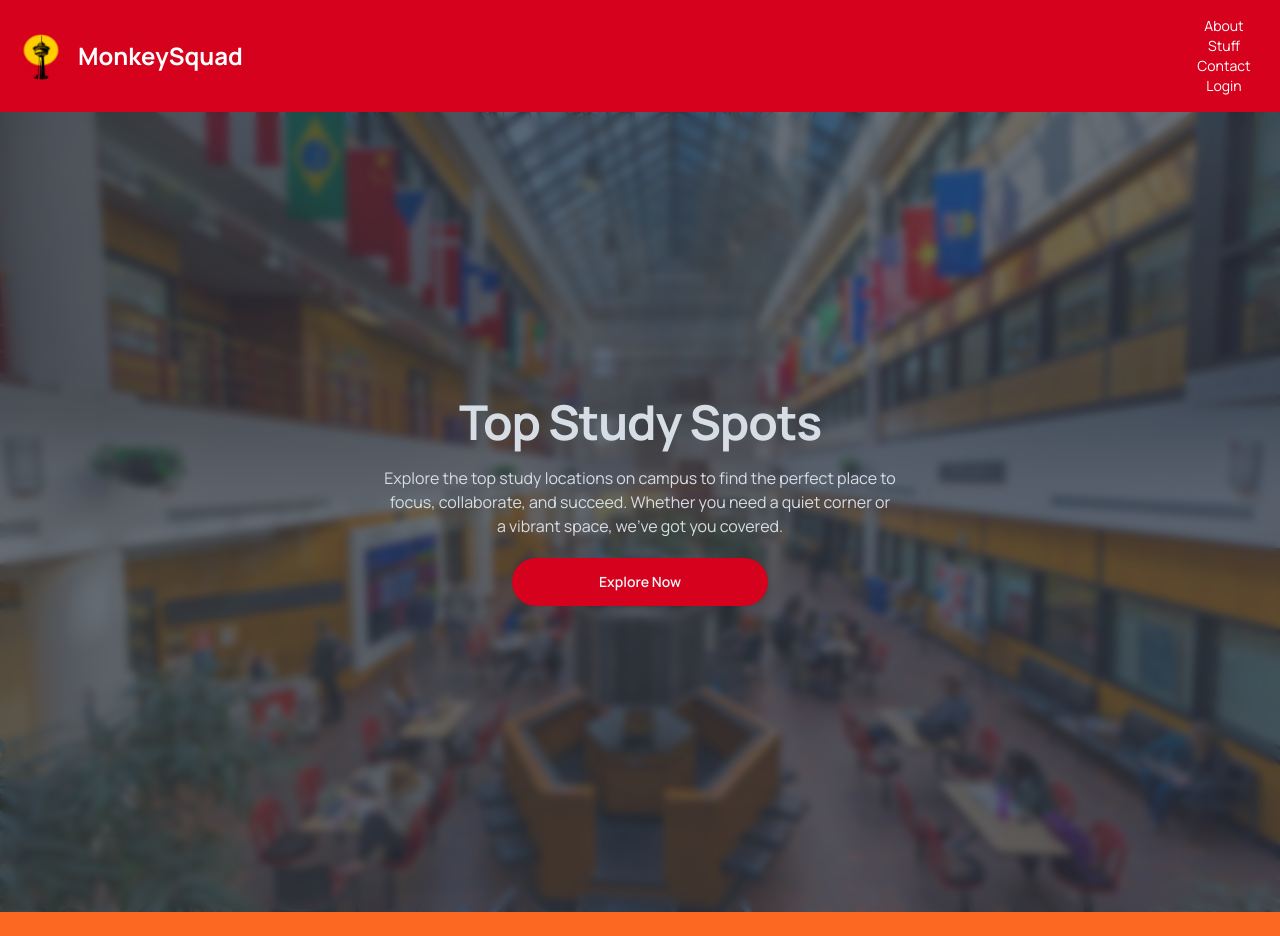
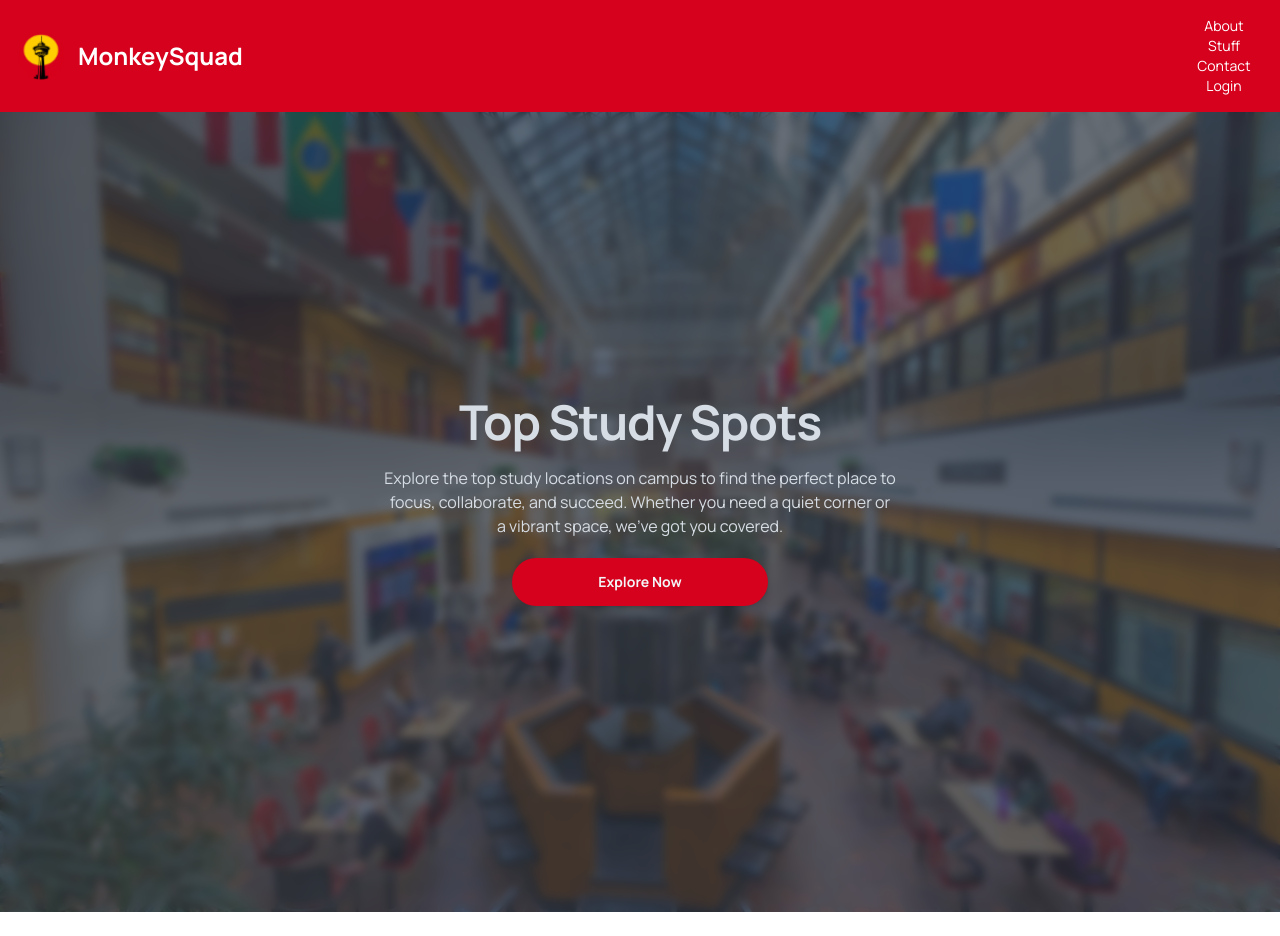
Before and after one commit to Jasmit22/ucalgaryFirstYear, a Next.js app: page /study-spots in a window 1280 px wide. Shown: the top 936 px of the page. Built offline with nearby package versions, Linux system fonts and the light colour scheme.

Commit message:
Format study-spots page

```diff
--- a/src/app/study-spots/page.jsx
+++ b/src/app/study-spots/page.jsx
@@ -1,18 +1,28 @@
 export default function StudySpotsPage() {
   return (
     <div className="flex flex-col gap-5">
-      <div className="hero min-h-screen" style={{backgroundImage: "url(/study-spots-hero.jpg)"}}>
+      <div
+        className="hero min-h-screen"
+        style={{ backgroundImage: "url(/study-spots-hero.jpg)" }}
+      >
         <div className="hero-overlay bg-opacity-70 backdrop-blur-sm"></div>
         <div className="hero-content text-neutral-content text-center">
-            <div className="max-w-lg">
-                <h1 className="mb-5 text-5xl font-bold tracking-tight">Top Study Spots</h1>
-                <p className="mb-5">
-                    Explore the top study locations on campus to find the perfect place to focus, collaborate, and succeed. Whether you need a quiet corner or a vibrant space, we’ve got you covered.
-                </p>
-                <button className="btn bg-ucalgaryRed text-gray-100 border-none hover:bg-red-800 btn-circle btn-wide mb-5 ">Explore Now</button>
-            </div>
+          <div className="max-w-lg">
+            <h1 className="mb-5 text-5xl font-bold tracking-tight">
+              Top Study Spots
+            </h1>
+            <p className="mb-5">
+              Explore the top study locations on campus to find the perfect
+              place to focus, collaborate, and succeed. Whether you need a quiet
+              corner or a vibrant space, we’ve got you covered.
+            </p>
+            <button className="btn bg-ucalgaryRed text-gray-100 border-none hover:bg-red-800 btn-circle btn-wide mb-5 font-bold">
+              Explore Now
+            </button>
+          </div>
         </div>
-    </div>
+      </div>
+      <div>Content</div>
     </div>
   );
 }
```
